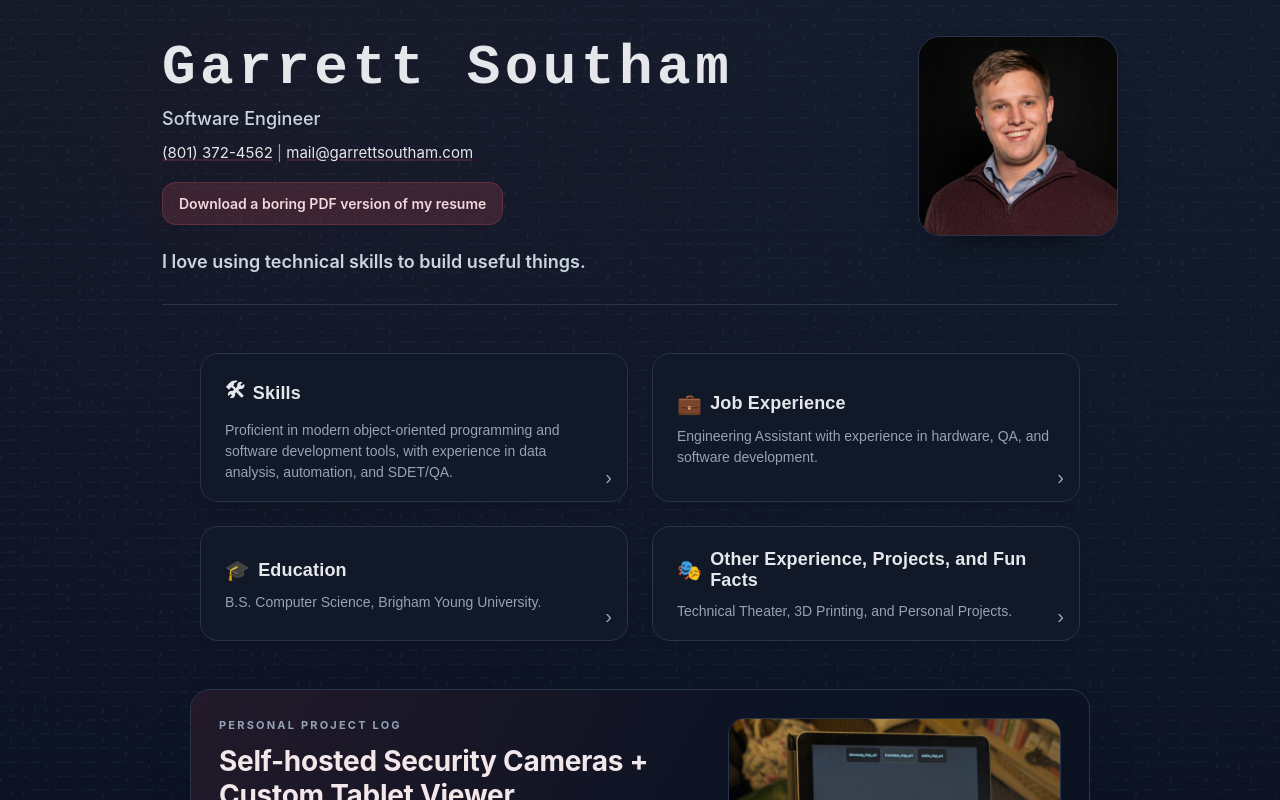
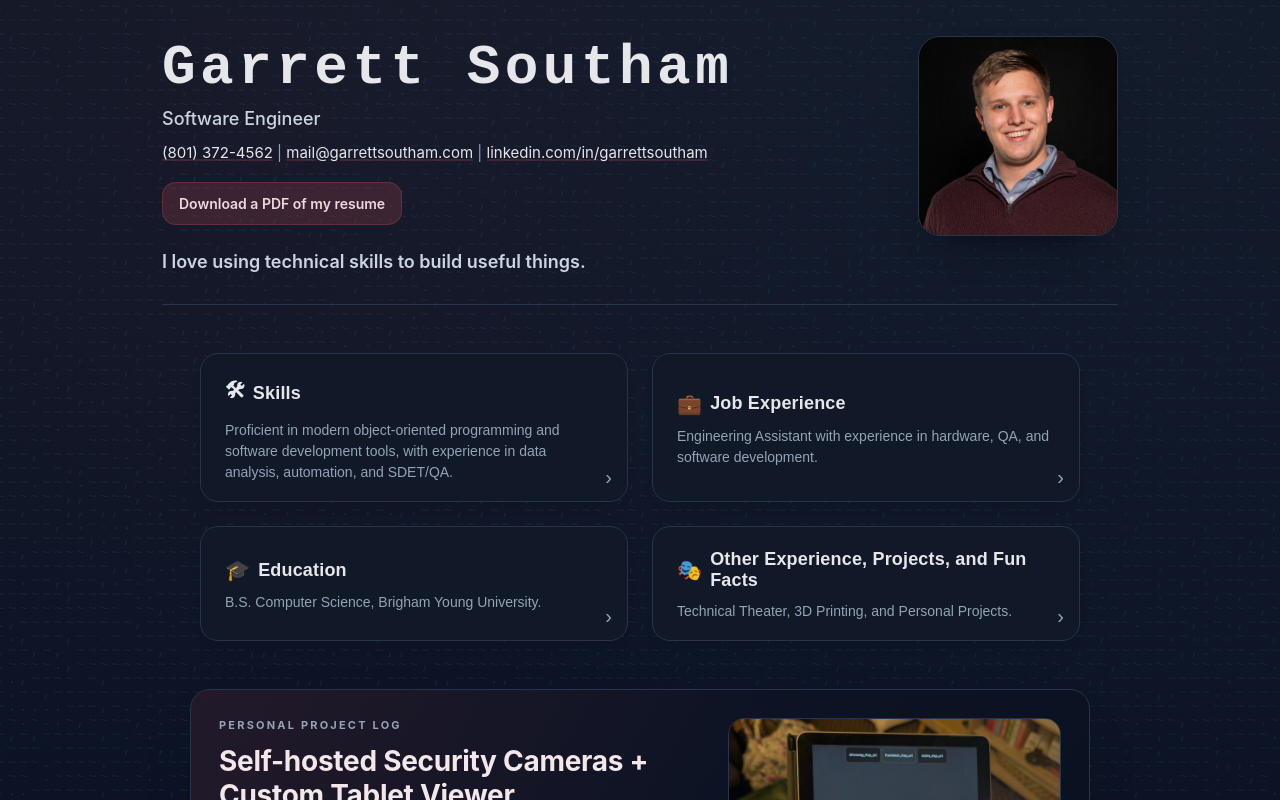
Before and after one commit to grsouth/hire-me, a React (Vite) app: page / in a window 1280 px wide. Shown: the top 800 px of the page. Built offline with nearby package versions, Linux system fonts and the light colour scheme; a web font is replaced by a local one.

Commit message:
update resume link text and add LinkedIn profile to contact section

```diff
--- a/src/components/Layout/Header.tsx
+++ b/src/components/Layout/Header.tsx
@@ -24,6 +24,14 @@
         <p className="hero-contact">
           <a href={`tel:${tel}`}>{data.contact.phone}</a> |{" "}
           <a href={`mailto:${data.contact.email}`}>{data.contact.email}</a>
+          {" | "}
+          <a
+            href="https://www.linkedin.com/in/garrettsoutham/"
+            target="_blank"
+            rel="noreferrer"
+          >
+            linkedin.com/in/garrettsoutham
+          </a>
         </p>
         <div className="header-actions">
           <a
@@ -31,7 +39,7 @@
             href={`${import.meta.env.BASE_URL}GarrettSoutham_Resume.pdf`}
             download
           >
-            Download a boring PDF version of my resume
+            Download a PDF of my resume
           </a>
         </div>
 
```
